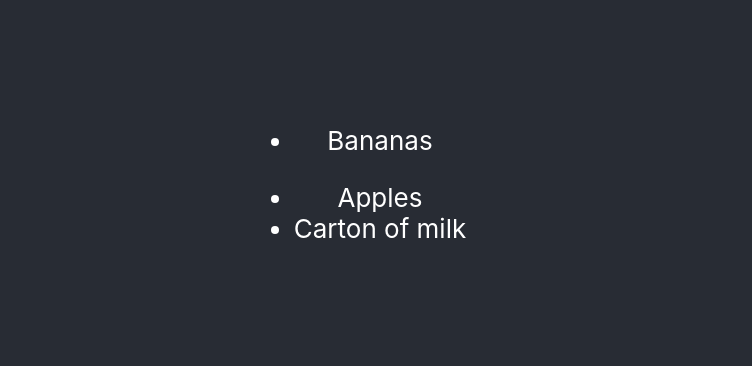
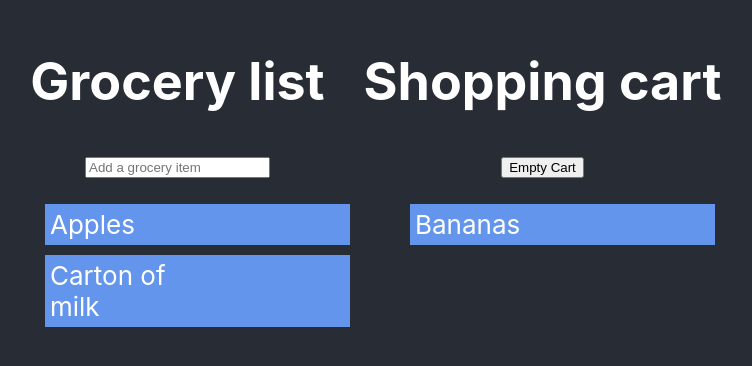
Before and after one commit to BrittDiepenhorst/ShoppingListandShoppingCart-ExerciseWincAcademy, a React (Create React App) app: page / in a window 1280 px wide. Shown: the part 216-582 px from the top of the page, without its empty margins (280-1032 px from the left). Built offline with nearby package versions, Linux system fonts and the light colour scheme.

Commit message:
Third Commit

```diff
--- a/src/Components/Container.js
+++ b/src/Components/Container.js
@@ -1,12 +1,14 @@
 import React, { Component } from "react"
 import ShoppingCart from "./ShoppingCart"
 import GroceryList from "./GroceryList"
-
+import '../Container.css'
 
 class Container extends Component {
     constructor(props) {
         super(props)
         this.clickItem = this.clickItem.bind(this);
+        this.emptyCart = this.emptyCart.bind(this);
+        this.handleSumbit = this.handleSubmit.bind(this);
         this.state = {
             groceryItems: [
                 { id: 1, title: 'Apples' },
@@ -19,24 +21,49 @@ class Container extends Component {
     }
 
     clickItem(item) {
-        console.log(`Clicked ${item.id}: ${item.title}`);
+        console.log(`Clicked ${item.id}: ${item.title}`)
+        this.setState({
+            shoppingListItems: [...this.state.shoppingListItems, item]
+        })
+    };
 
-    };
+    emptyCart() {
+        this.setState(() => {
+            return {
+                shoppingListItems: []
+            }
+        });
+    }
+
+    handleSubmit(event) {
+        event.preventDefault();
+        this.setState({
+            shoppingListItems: [...this.state.shoppingListItems, event.target.value]
+        })
+    }
 
     render() {
         return (
-            <div>
-                <ShoppingCart
-                    key={this.state.shoppingListItems.id}
-                    items={this.state.shoppingListItems}
-                    clickItem={this.clickItem}
-                />
+            <div className="shopping">
+                <div>
+                    <h1>Grocery list</h1>
+                    <GroceryList
+                        key={this.state.groceryItems.id}
+                        items={this.state.groceryItems}
+                        clickItem={this.clickItem}
+                        handleSubmit={this.handleSubmit}
+                    />
+                </div>
 
-                <GroceryList
-                    key={this.state.groceryItems.id}
-                    items={this.state.groceryItems}
-                    clickItem={this.clickItem}
-                />
+                <div>
+                    <h1>Shopping cart</h1>
+                    <button type="button" onClick={this.emptyCart}>Empty Cart</button>
+                    <ShoppingCart
+                        key={this.state.shoppingListItems.id}
+                        items={this.state.shoppingListItems}
+                        clickItem={this.clickItem}
+                    />
+                </div>
             </div>
         )
     }
--- a/src/Components/GroceryList.js
+++ b/src/Components/GroceryList.js
@@ -1,14 +1,21 @@
 import React from "react"
 import List from "./List"
+import InputField from "./InputField"
 
-function GroceryList({ items, clickItem }) {
+function GroceryList({ items, clickItem, handleSubmit }) {
     return (
         console.log(items),
-        <List
-            key={items.id}
-            items={items}
-            clickItem={clickItem}
-        />
+        <div>
+            <InputField
+                type="text"
+                onSubmit={handleSubmit}
+            />
+            <List
+                key={items.id}
+                items={items}
+                clickItem={clickItem}
+            />
+        </div>
     )
 }
 
--- /dev/null
+++ b/src/Components/InputField.js
@@ -0,0 +1,20 @@
+import React from "react"
+
+function InputField({ handleSubmit }) {
+    return (
+        <div>
+            <form onSubmit={handleSubmit}>
+                <input
+                    type="text"
+                    placeholder="Add a grocery item"
+                    // value={event.target.value}
+                    onSubmit={handleSubmit}
+                // key={item.id}
+                >
+                </input>
+            </form>
+        </div>
+    )
+}
+
+export default InputField;
--- a/src/Components/ListItem.js
+++ b/src/Components/ListItem.js
@@ -7,7 +7,7 @@ function ListItem({ item, clickItem }) {
             className="list-item"
             onClick={clickItem}
             value={item.title}
-        ><div>{item.title}</div>
+        >{item.title}
         </li>
     )
 };
--- a/src/Components/ShoppingCart.js
+++ b/src/Components/ShoppingCart.js
@@ -3,11 +3,14 @@ import List from "./List"
 
 function ShoppingCart({ items, clickItem }) {
     return (
-        <List
-            key={items.id}
-            items={items}
-            clickItem={clickItem}
-        />
+        <div>
+            <List
+                key={items.id}
+                items={items}
+                clickItem={clickItem}
+            />
+
+        </div>
     )
 }
 
--- /dev/null
+++ b/src/Container.css
@@ -0,0 +1,25 @@
+.shopping {
+    display: grid;
+    grid-template-columns: 1fr 1fr;
+}
+
+.list-item {
+    list-style: none;
+    text-align: left;
+    background-color: coral;
+    width: 150px;
+    padding: 5px 150px 5px 5px;
+    margin: 10px;
+}
+
+/* .list-item:nth-child(odd){
+    background-color: cornflowerblue;
+} */
+
+.shopping:nth-child(1) .list-item{
+    background-color: cornflowerblue;
+}
+
+.shopping:nth-child(2) .list-item{
+    background-color: coral;
+}
```
